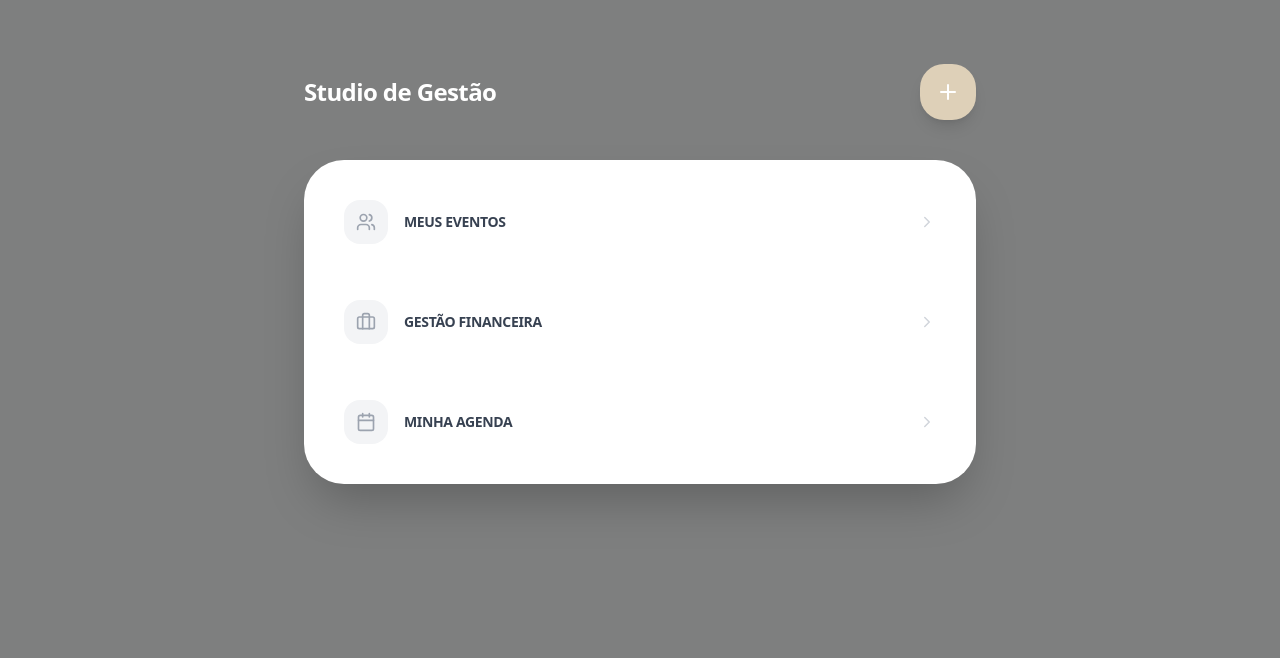
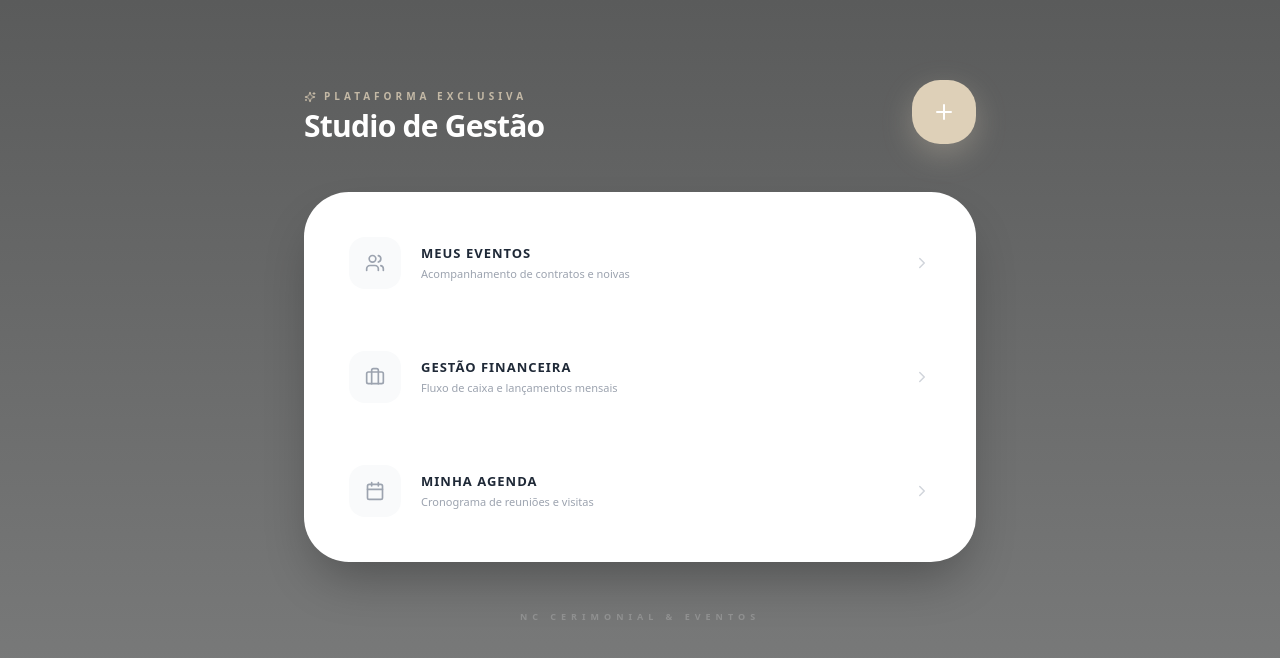
Before and after one commit to layssa20pinheiro-oss/app-checklist-v2, a Next.js app: page / in a window 1280 px wide. Shown: the top 658 px of the page. Built offline with nearby package versions, Linux system fonts and the light colour scheme.

Commit message:
Update index.js

```diff
--- a/pages/index.js
+++ b/pages/index.js
@@ -1,44 +1,76 @@
 import { useRouter } from 'next/router';
-import { Plus, Users, Calendar, Briefcase, ChevronRight } from 'lucide-react';
+import { Plus, Users, Calendar, Briefcase, ChevronRight, Sparkles } from 'lucide-react';
 import Head from 'next/head';
 
 export default function Home() {
   const router = useRouter();
 
   return (
-    <div className="min-h-screen bg-[#7e7f7f] font-sans pb-10 px-6">
-      <Head><title>Studio NC | Gestão</title></Head>
+    <div className="min-h-screen bg-gradient-to-b from-[#5a5b5b] to-[#7e7f7f] font-sans pb-10 px-6">
+      <Head><title>Studio NC | Gestão de Eventos</title></Head>
 
-      <div className="pt-16 pb-10 max-w-2xl mx-auto flex justify-between items-center text-white">
-        <h1 className="text-2xl font-bold tracking-tight">Studio de Gestão</h1>
+      {/* HEADER SOFISTICADO */}
+      <div className="pt-20 pb-12 max-w-2xl mx-auto flex justify-between items-end">
+        <div className="space-y-1">
+          <div className="flex items-center gap-2 text-[#ded0b8] opacity-80">
+            <Sparkles size={12} />
+            <p className="text-[10px] uppercase font-bold tracking-[4px]">Plataforma Exclusiva</p>
+          </div>
+          <h1 className="text-white text-3xl font-bold tracking-tight">Studio de Gestão</h1>
+        </div>
+
         <button
           onClick={() => router.push('/eventos-novo')}
-          className="p-4 bg-[#ded0b8] rounded-3xl shadow-lg"
+          className="p-5 bg-[#ded0b8] rounded-[28px] text-white shadow-[0_10px_30px_rgba(222,208,184,0.3)] active:scale-95 transition-all"
         >
           <Plus size={24} />
         </button>
       </div>
 
-      <div className="max-w-2xl mx-auto bg-white rounded-[40px] p-4 shadow-2xl space-y-2">
+      {/* CONTAINER PRINCIPAL BRANCO COM DESIGN CLEAN */}
+      <div className="max-w-2xl mx-auto bg-white rounded-[45px] p-5 shadow-[0_25px_50px_-12px_rgba(0,0,0,0.3)] space-y-3">
         {[
-          { label: 'Meus Eventos', rota: '/eventos-lista', icon: <Users size={20}/> },
-          { label: 'Gestão Financeira', rota: '/financeiro', icon: <Briefcase size={20}/> },
-          { label: 'Minha Agenda', rota: '/agenda', icon: <Calendar size={20}/> }
+          {
+            label: 'Meus Eventos',
+            sub: 'Acompanhamento de contratos e noivas',
+            rota: '/eventos-lista',
+            icon: <Users size={20}/>
+          },
+          {
+            label: 'Gestão Financeira',
+            sub: 'Fluxo de caixa e lançamentos mensais',
+            rota: '/financeiro',
+            icon: <Briefcase size={20}/>
+          },
+          {
+            label: 'Minha Agenda',
+            sub: 'Cronograma de reuniões e visitas',
+            rota: '/agenda',
+            icon: <Calendar size={20}/>
+          }
         ].map((item, idx) => (
           <button
             key={idx}
             onClick={() => router.push(item.rota)}
-            className="w-full flex items-center justify-between p-6 hover:bg-gray-50 rounded-[30px] transition-all group"
+            className="w-full flex items-center justify-between p-6 hover:bg-gray-50 rounded-[35px] transition-all group border border-transparent hover:border-gray-100"
           >
-            <div className="flex items-center gap-4">
-              <div className="p-3 bg-gray-100 rounded-2xl text-gray-400 group-hover:text-[#ded0b8]">
+            <div className="flex items-center gap-5">
+              <div className="p-4 bg-gray-50 rounded-2xl text-gray-400 group-hover:bg-[#ded0b8]/10 group-hover:text-[#ded0b8] transition-all">
                 {item.icon}
               </div>
-              <h4 className="text-sm font-bold text-gray-700 uppercase tracking-tight">{item.label}</h4>
+              <div className="text-left">
+                <h4 className="text-[13px] font-bold text-gray-800 uppercase tracking-[1px]">{item.label}</h4>
+                <p className="text-[11px] text-gray-400 mt-0.5">{item.sub}</p>
+              </div>
             </div>
-            <ChevronRight size={18} className="text-gray-300" />
+            <ChevronRight size={18} className="text-gray-300 group-hover:text-[#ded0b8] transition-all" />
           </button>
         ))}
+      </div>
+
+      {/* RODAPÉ DISCRETO */}
+      <div className="mt-12 text-center">
+        <p className="text-white/20 text-[9px] font-bold uppercase tracking-[5px]">NC Cerimonial & Eventos</p>
       </div>
     </div>
   );
```
